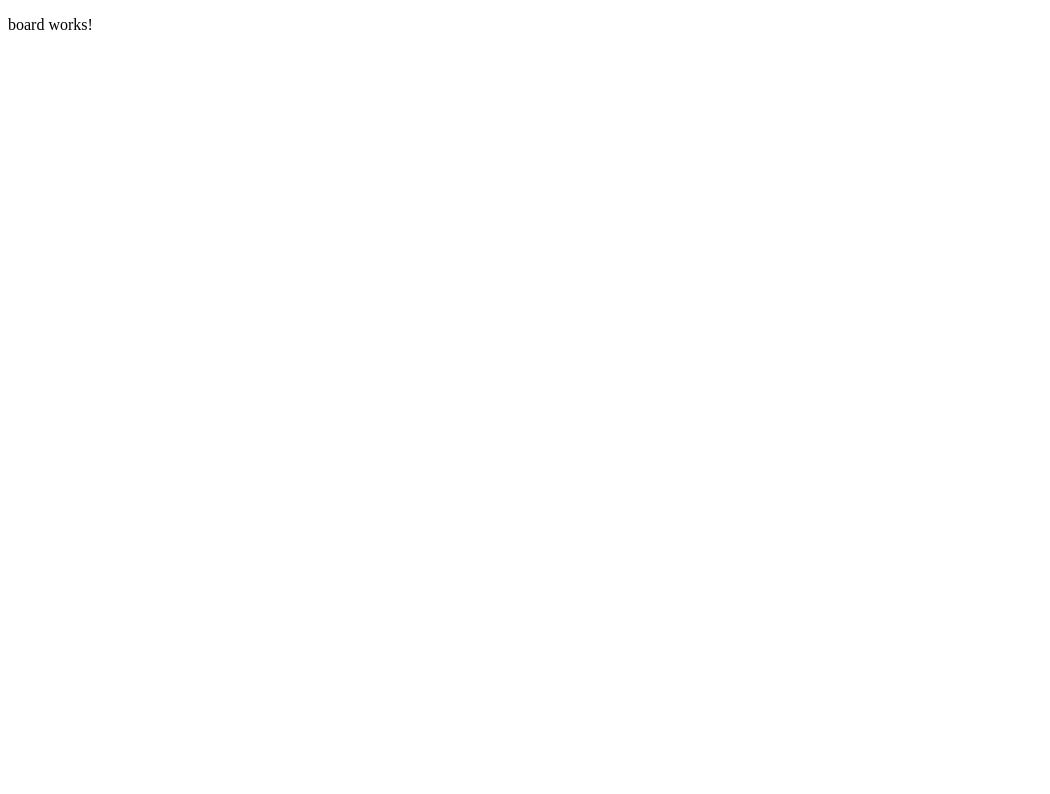
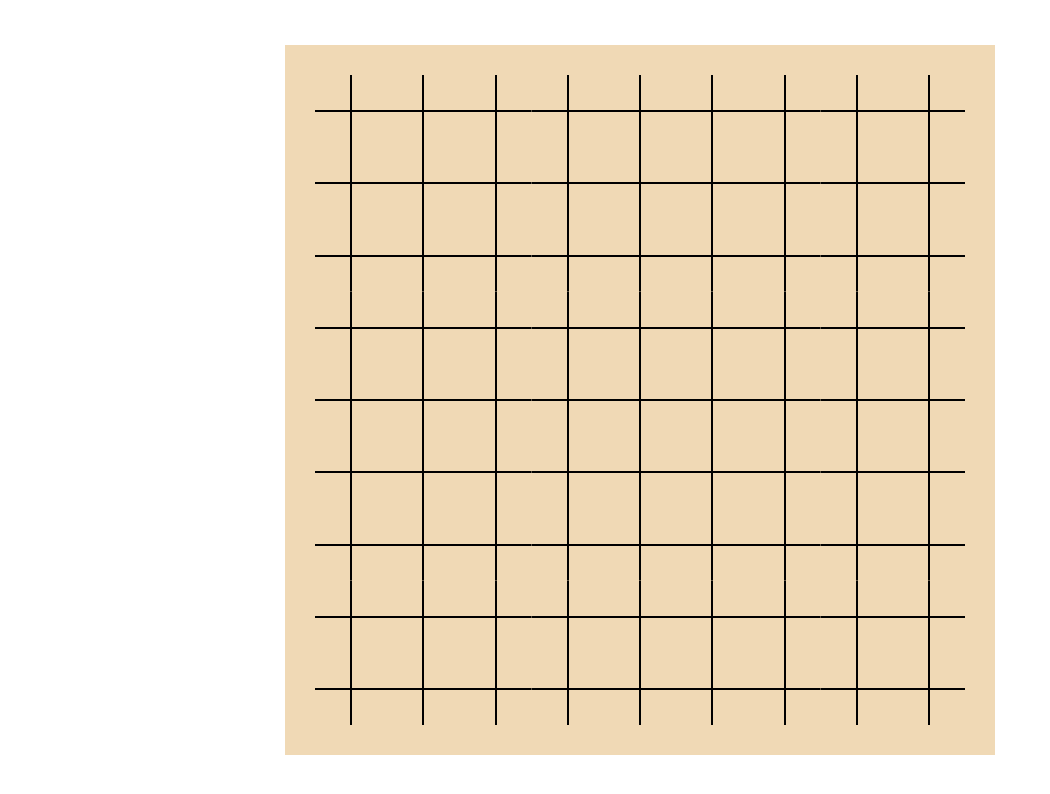
Before and after one commit to dickonfell/go-board, an Angular app: page / in a window 1280 px wide. Shown: the top 794 px of the page, without its empty margins (0-1050 px from the left). Built offline with nearby package versions, Linux system fonts and the light colour scheme.

Commit message:
basic grid design implemented

```diff
--- a/src/app/board/board.component.css
+++ b/src/app/board/board.component.css
@@ -0,0 +1,35 @@
+.grid-container {
+    height: 650px;
+    width: 650px;
+    background-color: rgb(240,217,181);
+
+    display: grid;
+    grid-template-columns: auto auto auto auto auto auto auto auto auto;
+    padding: 30px;
+    /* gap: 20px; */
+
+    position: absolute;
+    top:0;
+    bottom: 0;
+    left: 0;
+    right: 0;
+
+    margin: auto;
+}
+
+.grid-item {
+    /* outline: 1px solid black; */
+    aspect-ratio: 1;
+    cursor: pointer;
+}
+
+.vertical-line {
+    height: 100%;
+    background: linear-gradient(#000, #000) no-repeat center/2px 100%;
+  }
+
+.horizontal-line {
+    width: 100%;
+    height: 100%;
+    background: linear-gradient(#000, #000) no-repeat center/100% 2px;
+}
--- a/src/app/board/board.component.html
+++ b/src/app/board/board.component.html
@@ -1 +1,10 @@
-<p>board works!</p>
+
+
+
+<div class="grid-container">
+    <div *ngFor="let i of grid" class="grid-item" (click)="placeStone()">
+        <div class="vertical-line">
+            <div class="horizontal-line"></div>
+        </div>
+    </div>
+</div>
--- a/src/app/board/board.component.ts
+++ b/src/app/board/board.component.ts
@@ -7,9 +7,18 @@ import { Component, OnInit } from '@angular/core';
 })
 export class BoardComponent implements OnInit {
 
-  constructor() { }
+  gridSize: number = 9;
+  grid: number[];
+
+  constructor() {
+  }
 
   ngOnInit(): void {
+    this.grid = Array(this.gridSize ** 2)
+  }
+
+  placeStone() {
+    console.log('clicked square');
   }
 
 }
--- a/tsconfig.json
+++ b/tsconfig.json
@@ -7,6 +7,7 @@
     "forceConsistentCasingInFileNames": true,
     "strict": true,
     "noImplicitOverride": true,
+    "strictPropertyInitialization": false,
     "noPropertyAccessFromIndexSignature": true,
     "noImplicitReturns": true,
     "noFallthroughCasesInSwitch": true,
```
Also changed, not shown: 1 other file (tests, documents, lock files or other folders).
